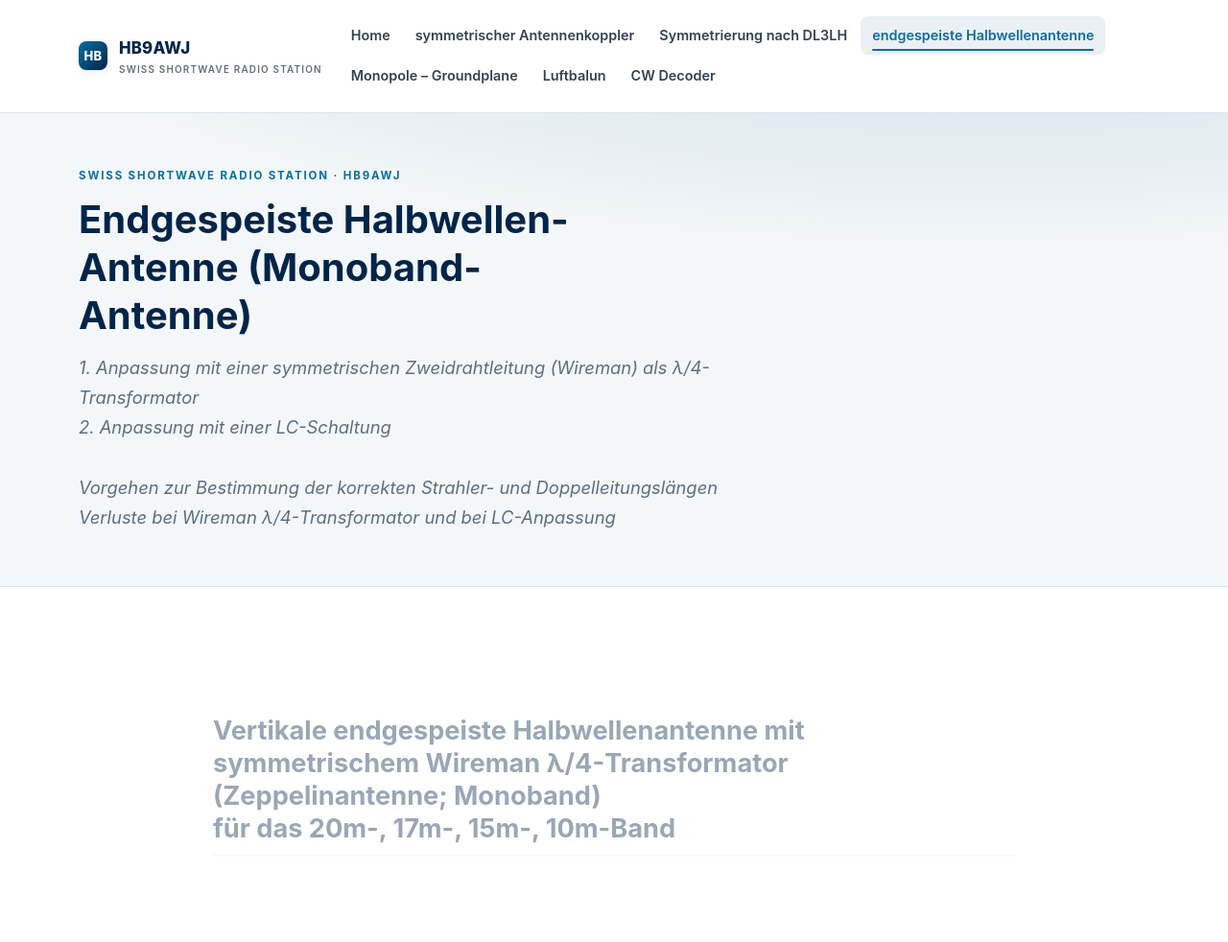
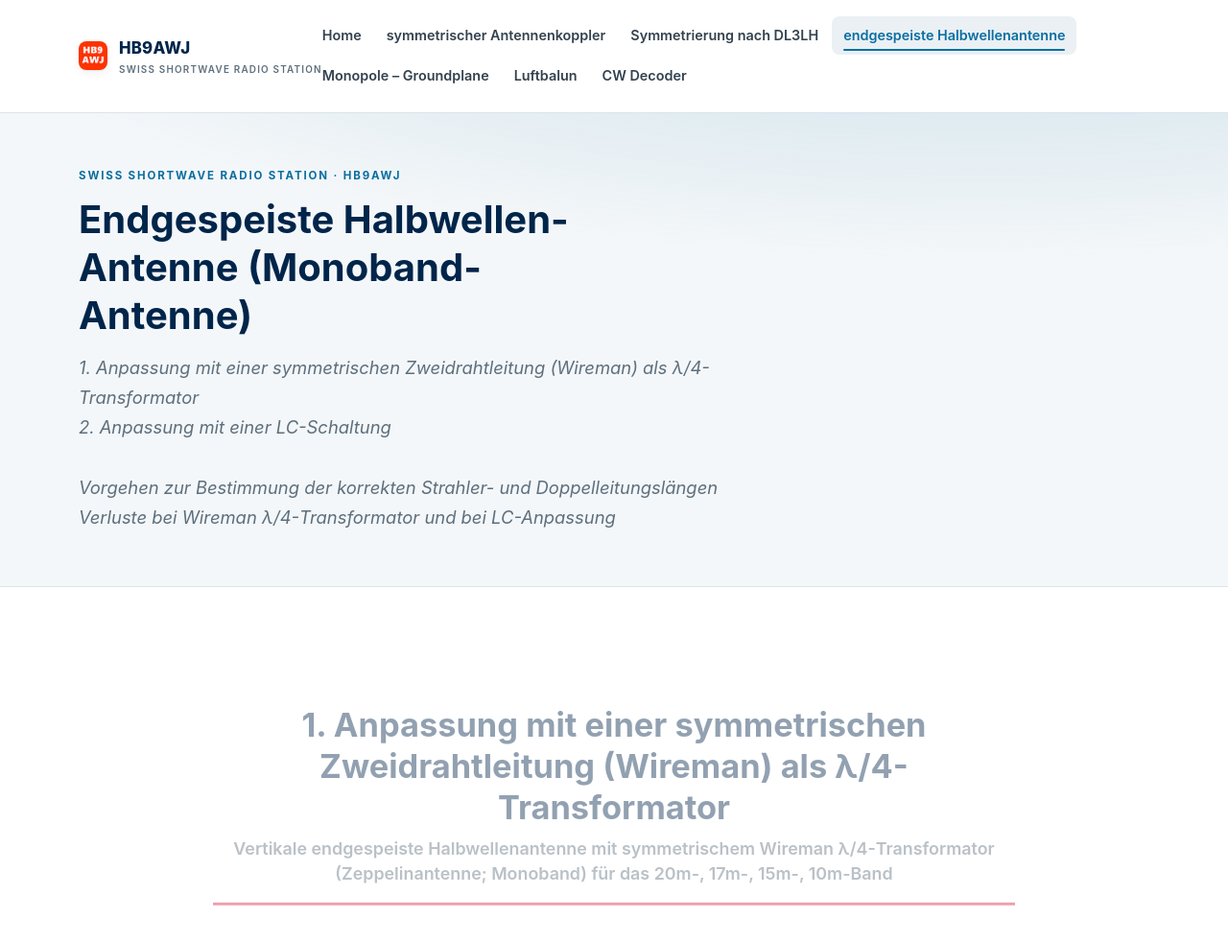
Before and after one commit to GregoryRickenmann/websitefunk, a plain HTML site: page endgespeiste Halbwellenantenne.html in a window 1280 px wide. Shown: the top 982 px of the page at 96% size. Drawn offline with Linux system fonts and the light colour scheme.

Commit message:
style changes

```diff
--- a/endgespeiste Halbwellenantenne.html
+++ b/endgespeiste Halbwellenantenne.html
@@ -12,7 +12,7 @@
 <header class="site-header">
 	<nav class="nav" aria-label="Hauptnavigation">
 		<a class="brand" href="index.html">
-			<span class="logo">HB</span>
+			<img class="logo" src="Pictures/faviconHB.png" width="30" height="30" alt="HB9AWJ Logo" />
 			<span class="call">HB9AWJ<small>swiss shortwave radio station</small></span>
 		</a>
 		<input type="checkbox" id="navtoggle" class="nav-toggle" hidden />
@@ -42,7 +42,9 @@
 </section>
 
 <main class="article">
-	<h2>Vertikale endgespeiste Halbwellenantenne mit symmetrischem Wireman λ/4-Transformator (Zeppelinantenne; Monoband)<br />für das 20m-, 17m-, 15m-, 10m-Band</h2>
+	<h2 class="part-title">1. Anpassung mit einer symmetrischen Zweidrahtleitung (Wireman) als λ/4-Transformator
+	<span class="sub">Vertikale endgespeiste Halbwellenantenne mit symmetrischem Wireman λ/4-Transformator
+	(Zeppelinantenne; Monoband) für das 20m-, 17m-, 15m-, 10m-Band</span></h2>
 
 	<p>Genauere Längenangaben für die Herstellung einer
 	endgespeisten Halbwellenantenne mit einem Viertelwellentransformator sind oft zu allgemein
@@ -213,7 +215,8 @@
 
 	<hr class="divider" />
 
-	<h2 class="center">Vertikale endgespeiste Halbwellenantenne:&nbsp;&nbsp; Anpassung mittels LC-Schaltung</h2>
+	<h2 class="part-title">2. Anpassung mit einer LC-Schaltung
+	<span class="sub">Vertikale endgespeiste Halbwellenantenne: Anpassung mittels LC-Schaltung</span></h2>
 
 	<p>Bei der Anpassung einer endgespeisten Halbwellenantenne mittels LC-Schaltung bestehen etwas andere Voraussetzung als bei der Verwendung eines
 	ʎ/4-Wellen-Transformators.
@@ -428,7 +431,7 @@
 <footer class="site-footer">
 	<div class="wrap">
 		<span><a class="call" href="index.html">HB9AWJ</a> &middot; swiss shortwave radio station</span>
-		<span>Zurich &middot; JN47GH</span>
+		<span>Zurich</span>
 	</div>
 </footer>
 </body>
--- a/style.css
+++ b/style.css
@@ -113,13 +113,10 @@ sub, sup { line-height: 0; }
 
 .brand .logo {
 	width: 30px; height: 30px;
-	display: grid;
-	place-items: center;
+	display: block;
+	flex: none;
 	border-radius: 8px;
-	background: linear-gradient(135deg, var(--brand), var(--navy));
-	color: #fff;
-	font-size: 13px;
-	font-weight: 800;
+	object-fit: contain;
 	box-shadow: var(--shadow-sm);
 }
 .brand .call { font-size: 1.05rem; }
@@ -263,6 +260,24 @@ main.article > h3 { max-width: var(--measure); }
 .article h3 {
 	font-size: 1.2rem;
 	margin: 2em 0 .5em;
+}
+
+/* Titel der beiden Hauptteile (1. / 2.) — deutlich grösser als die Zwischentitel */
+.article h2.part-title {
+	max-width: none;
+	font-size: clamp(1.6rem, 3.2vw, 2.15rem);
+	text-align: center;
+	margin: 1.6em 0 1em;
+	padding-bottom: .5em;
+	border-bottom: 3px solid var(--accent);
+}
+.article h2.part-title .sub {
+	display: block;
+	margin-top: .5em;
+	font-size: .52em;
+	font-weight: 600;
+	line-height: 1.45;
+	color: var(--muted);
 }
 
 .section-label {
```
Also changed, not shown: Luftbalun.html (+2 -2 lines), Monopole Groundplane.html (+2 -2 lines), Symmetrierung nach DL3LH.html (+15 -6 lines), cw decoder.html (+2 -2 lines), swiss shortwave radio station HB9AWJ.html (+2 -3 lines), symmetrischer Antennenkoppler.html (+2 -2 lines).
